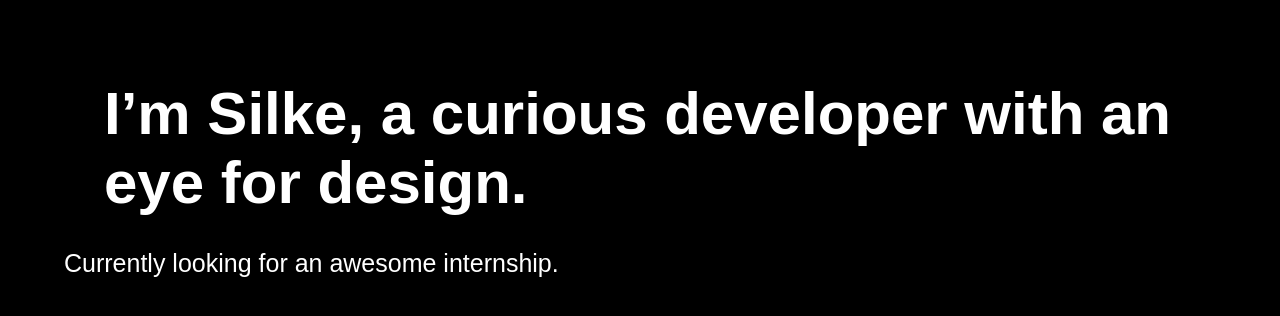
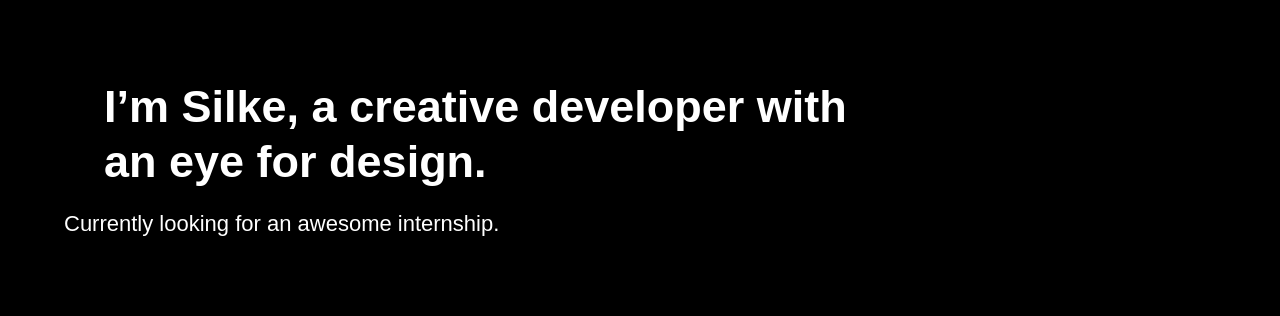
Before and after one commit to silkederudder/portfolio, a PHP site: page / in a window 1280 px wide. Shown: the part 90-406 px from the top of the page. Run offline with PHP 8.4, Linux system fonts and the light colour scheme; data that the repository does not hold is empty; some libraries are stand-ins or nearby versions.

Commit message:
Small fixes

```diff
--- a/src/css/style.css
+++ b/src/css/style.css
@@ -121,16 +121,21 @@ body {
 }
 
 .quote-big {
+  max-width: 80rem;
   color: var(--melon);
   font-weight: bold;
-  font-size: 3.3rem;
-  line-height: 3.8rem;
-  margin-bottom: 3.2rem;
+  font-size: 3rem;
+  line-height: 3.5rem;
+  margin-bottom: 1.5rem;
+}
+
+.section-quote {
+  margin-bottom: 5rem;
 }
 
 .intro-text {
-  font-size: 1.9rem;
-  line-height: 2.2rem;
+  font-size: 1.8rem;
+  line-height: 2.1rem;
   margin-bottom: 5rem;
 }
 
@@ -236,6 +241,10 @@ body {
 
 @media only screen and (min-width: 768px) {
 
+  .section-quote {
+    margin-bottom: 7.9rem;
+  }
+
   .navigation {
     margin-bottom: 7.9rem;
   }
@@ -279,8 +288,8 @@ body {
   }
 
   .quote-big {
-    font-size: 6rem;
-    line-height: 6.9rem;
+    font-size: 4.5rem;
+    line-height: 5.5rem;
   }
 
   .project-title {
@@ -293,8 +302,8 @@ body {
   }
 
   .intro-text {
-    font-size: 2.5rem;
-    line-height: 2.8rem;
+    font-size: 2.2rem;
+    line-height: 2.5rem;
   }
 
   .term {
--- a/src/view/layout.php
+++ b/src/view/layout.php
@@ -5,7 +5,7 @@
   <meta name="viewport" content="width=device-width, initial-scale=1.0">
   <meta http-equiv="X-UA-Compatible" content="ie=edge">
   <meta name="author" content="Silke Derudder">
-  <meta name="description" content="Portfolio of Silke Derudder, a digital designer witha an eye for design.">
+  <meta name="description" content="Portfolio of Silke Derudder, a creative developer with an eye for design.">
   <meta name="keywords" content="Silke Derudder, digital developer, digital designer, Belgium, digital creative, development, design, devine">
   <link rel="icon" type="image/png" sizes="32x32" href="assets/images/favicons/favicon-32x32.png">
   <link rel="icon" type="image/png" sizes="96x96" href="assets/images/favicons/favicon-96x96.png">
--- a/src/view/pages/about.php
+++ b/src/view/pages/about.php
@@ -2,11 +2,10 @@
   <h2 class="subtitle hide">About</h2>
     <article class="article-about">
       <header class="about-header">
-        <h3 class="heading hide">About me</h3>
         <img class="silke" src="assets/images/silke.jpg" alt="This is me with a bagel." width="3691" height="4950"/>
       </header>
       <div class="about-content">
-        <blockquote class="quote-small heading">console.log("Hello World!");</blockquote>
+        <h3 class="heading quote-small">console.log("Hello World!");</h3>
         <p class="text">Lorem ipsum dolor sit amet, consectetur adipisicing elit, sed do eiusmod tempor incididunt ut labore et dolore magna aliqua. Ut enim ad minim veniam, quis nostrud exercitation ullamco laboris nisi ut aliquip ex ea commodo consequat.</p>
         <p class="text">Lorem ipsum dolor sit amet, consectetur adipisicing elit, sed do eiusmod tempor incididunt ut labore et dolore magna aliqua. You can <a href="#" class="link">check out my resume</a> to know more about my skills.</p>
         <address class="contact">
--- a/src/view/projects/overview.php
+++ b/src/view/projects/overview.php
@@ -1,6 +1,6 @@
 <section class="section-quote">
   <h2 class="subtitle hide">Intro</h2>
-  <blockquote class="quote-big">I’m Silke, a curious developer with an eye for design.</blockquote>
+  <blockquote class="quote-big">I’m Silke, a creative developer with an eye for design.</blockquote>
   <p class="intro-text">Currently looking for an awesome internship.</p>
 </section>
 <section class="section-projects">
```
